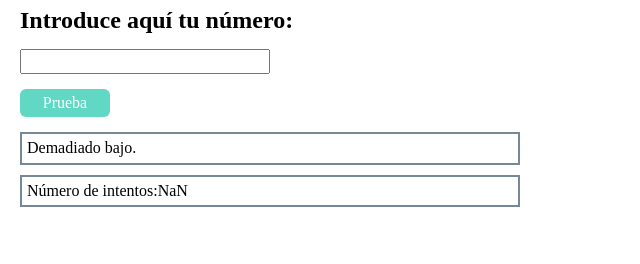
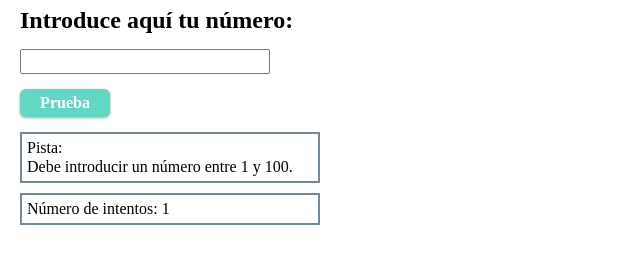
Before and after one commit to angelabenavente/evaluacion-intermedia-modulo-2-angelabenavente, a plain HTML site: page index.html in a window 1280 px wide. Both pictures are taken after a click on the button "Prueba". Shown: the part 60-324 px from the top of the page, without its empty margins (0-640 px from the left). Drawn offline with Linux system fonts and the light colour scheme.

Commit message:
Improvements

```diff
--- a/index.html
+++ b/index.html
@@ -19,10 +19,11 @@
       <input class="number" type="number" min="0">
       <button class="submitButton" type="submit">prueba</button>
       <div class="clueDiv">
-        <p class="clue"><span class="capitalize">pista:</span><span class="capitalize"> escribe</span> el número y dale a <span>prueba</span></p>
+        <p class="clue"><span class="capitalize">pista:</span>
+          <p class="clueText"><span class="capitalize">&nbsp;¡escribe</span> el número y dale a <span>prueba!</span></p></p>
       </div>
       <div class="attempsDiv">
-          <p class="attemps"><span class="capitalize">número</span> de intentos:<span class="attempsNumber"></span></p>
+          <p class="attemps"><span class="capitalize">número</span> de intentos: <span class="attempsNumber"></span></p>
       </div>
     </main>
 
--- a/js/main.js
+++ b/js/main.js
@@ -2,33 +2,37 @@
 
 const numberChoosenNode = document.querySelector('.number');
 const submitButtonNode = document.querySelector('.submitButton');
-const clueTextNode = document.querySelector('.clueDiv > .clue');
+const clueTextNode = document.querySelector('.clueDiv > .clueText');
 const attempsTextNode = document.querySelector('.attempsDiv > .attemps > .attempsNumber');
+const maxNumber = 100;
+const minNumber = 0;
+let tryCounter = 0;
 
-function getRandomNumber(max) {
-  return Math.ceil(Math.random() * max);
-}
 
-const randomNumber = getRandomNumber(100);
+const getRandomNumber = max => Math.ceil(Math.random() * max);
+const randomNumber = getRandomNumber(maxNumber);
 console.log(`Mi número aleatorio es: ${randomNumber}.`);
 
 function increaseCountClicks() {
-  let tryCounter = parseInt(attempsTextNode.innerHTML);
-  tryCounter = tryCounter + 1;
+  attempsTextNode.innerHTML = tryCounter ;
+  tryCounter++;
   attempsTextNode.innerHTML = tryCounter;
 }
 
 function getClue() {
-  if (randomNumber === parseInt(numberChoosenNode.value)) {
-    clueTextNode.innerHTML = '¡¡¡Has ganado, campeona!!!.';
+  if (numberChoosenNode.value == '' || numberChoosenNode.value > maxNumber || numberChoosenNode.value <= minNumber || isNaN(numberChoosenNode.value) === false) {
+    clueTextNode.innerHTML = 'Debe introducir un número entre 1 y 100.';
+    //isNaN validation because I can write 'e' letter in spite of type number input.
   } else if (randomNumber > numberChoosenNode.value) {
     clueTextNode.innerHTML = 'Demadiado bajo.';
   } else if (randomNumber < numberChoosenNode.value) {
     clueTextNode.innerHTML = 'Demadiado alto.';
-  } else if (isNaN(numberChoosenNode.value) ) {
-    clueTextNode.innerHTML = 'Debe introducir un número.';
-  } else if (parseInt(numberChoosenNode.value) == null || numberChoosenNode.value.length == 0 || /^\s*$/.test(numberChoosenNode.value) || parseInt(numberChoosenNode.value) < 0 || parseInt(numberChoosenNode.value) > 100 ) { clueTextNode.innerHTML = 'Debe introducir un número entre 1 y 100.'; }
+  } else {
+    clueTextNode.innerHTML = '¡¡¡Has ganado, campeona!!!.';
+  }
   increaseCountClicks()
 }
-
-submitButtonNode.addEventListener('click', getClue);
+function playGame(){
+  getClue();
+}
+submitButtonNode.addEventListener('click', playGame);
--- a/styles/style.css
+++ b/styles/style.css
@@ -1,5 +1,9 @@
 .wrapper {
   padding: 20px;
+  display: flex;
+  flex-direction: column;
+  justify-content: center;
+  justify-items: center;
 }
 
 .main {
@@ -25,21 +29,31 @@
   width: 90px;
   background-color: #60d8c4;
   color: white;
+  font-weight: 700;
   border: none;
   border-radius: 6px;
   text-transform: capitalize;
   cursor: pointer;
+  box-shadow: 0 1px 3px 0 rgba(0, 0, 0, 0.35);
 }
 
 .clueDiv {
   border: 2px solid lightslategray;
   padding: 5px;
-  max-width: 500px;
+  max-width: 300px;
   margin-bottom: 10px;
+}
+
+.clue {
+  display: inline-block;
+}
+
+.clueText {
+  display: inline-block;
 }
 
 .attempsDiv {
   border: 2px solid lightslategray;
   padding: 5px;
-  max-width: 500px;
+  max-width: 300px;
 }
```
